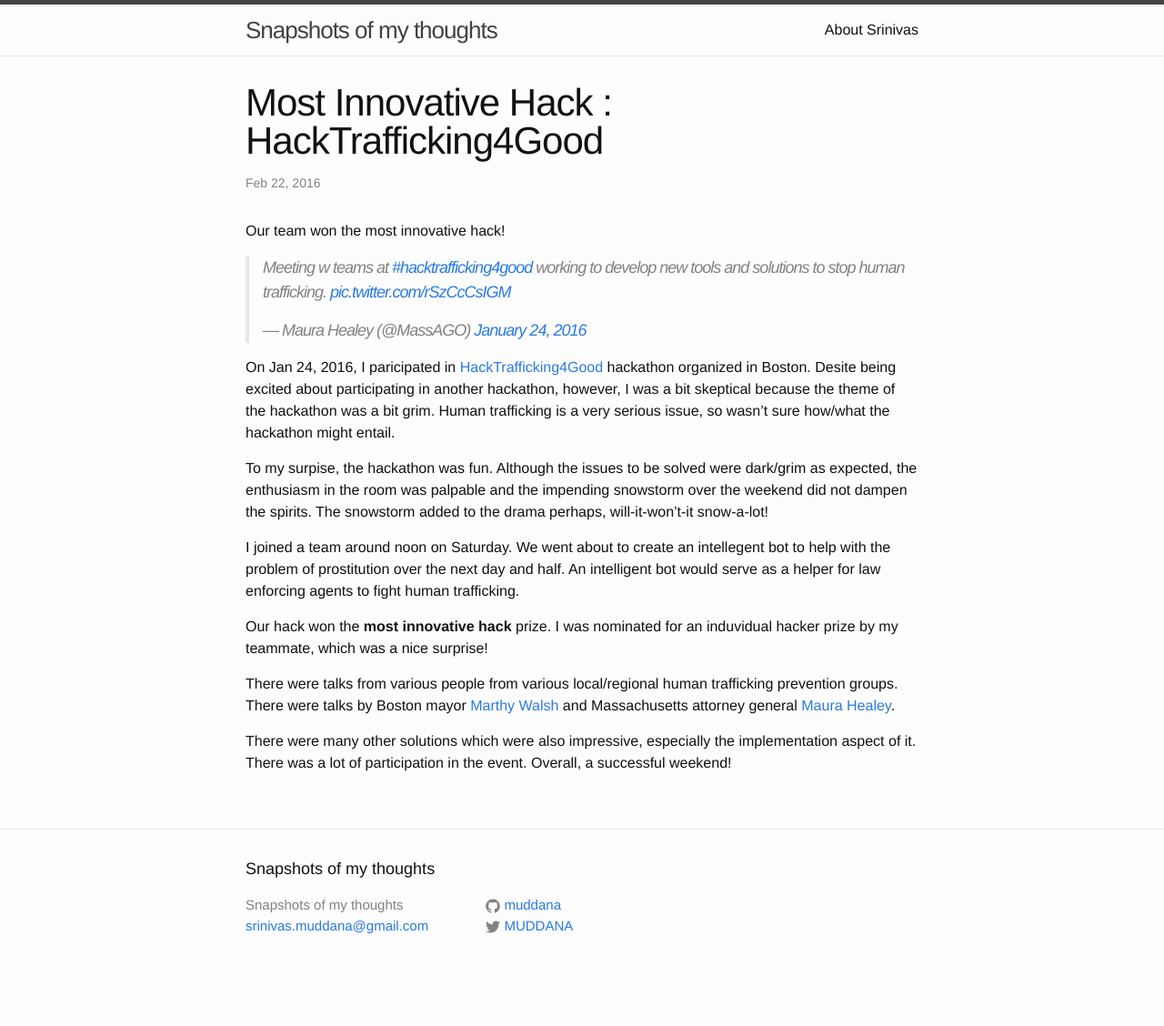
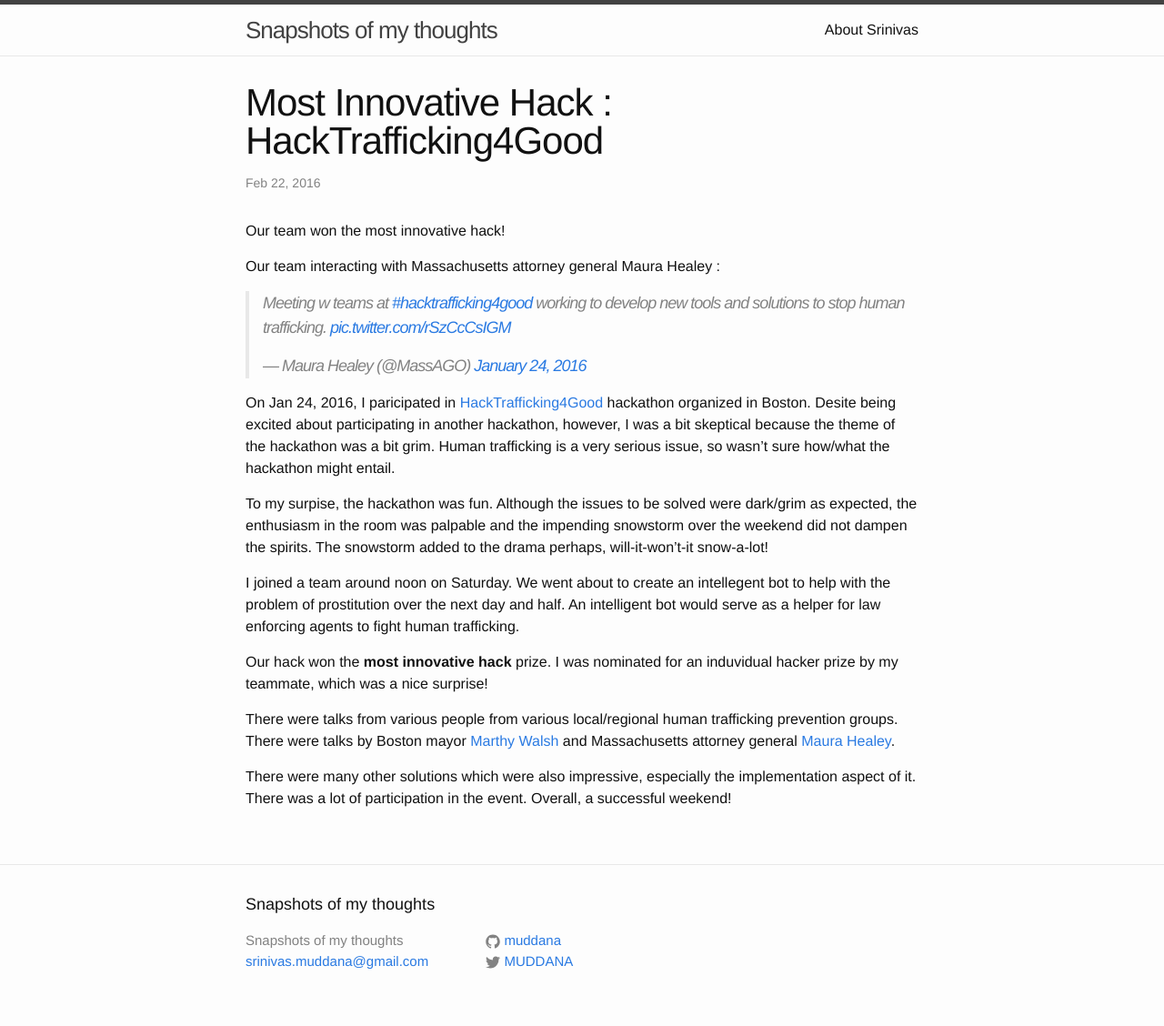
Before and after one commit to muddana/muddana.github.io, a Jekyll site: the page built from _posts/2016-02-21-hack4socialgood.markdown, in a window 1280 px wide. Shown: the whole page at 91% size. Built offline with Jekyll 4.4.1, drawn with Linux system fonts in a browser that asks for light colours; comment, search, counter and statistics services are not loaded; before the commit the page ends 1089 px from its top, so only the background shows below that.

Commit message:
added more description hack trafficking 4 good.
added more description hack trafficking 4 good.

```diff
--- a/_posts/2016-02-21-hack4socialgood.markdown
+++ b/_posts/2016-02-21-hack4socialgood.markdown
@@ -3,11 +3,16 @@
 title:  "Most Innovative Hack : HackTrafficking4Good"
 date:   2016-02-21 22:45:37 -0500
 categories: hackathon
+excerpt_separator: <!--endOfExcerpt-->
 ---
 
 Our team won the most innovative hack!
+
+Our team interacting with Massachusetts attorney general Maura Healey :
 <blockquote class="twitter-tweet" data-lang="en"><p lang="en" dir="ltr">Meeting w teams at <a href="https://twitter.com/hashtag/hacktrafficking4good?src=hash">#hacktrafficking4good</a> working to develop new tools and solutions to stop human trafficking. <a href="https://t.co/rSzCcCsIGM">pic.twitter.com/rSzCcCsIGM</a></p>&mdash; Maura Healey (@MassAGO) <a href="https://twitter.com/MassAGO/status/691357559379202048">January 24, 2016</a></blockquote>
 <script async src="//platform.twitter.com/widgets.js" charset="utf-8"></script>
+
+<!--endOfExcerpt-->
 
 On Jan 24, 2016, I paricipated in [HackTrafficking4Good](http://www.hack-traffickingforgood.com/#hack-exploitation-for-good-boston "#HackTrafficking4Good") hackathon organized in Boston. Desite being excited about participating in another hackathon, however, I was a bit skeptical because the theme of the hackathon was a bit grim. Human trafficking is a very serious issue, so wasn't sure how/what the hackathon might entail.
 
```
